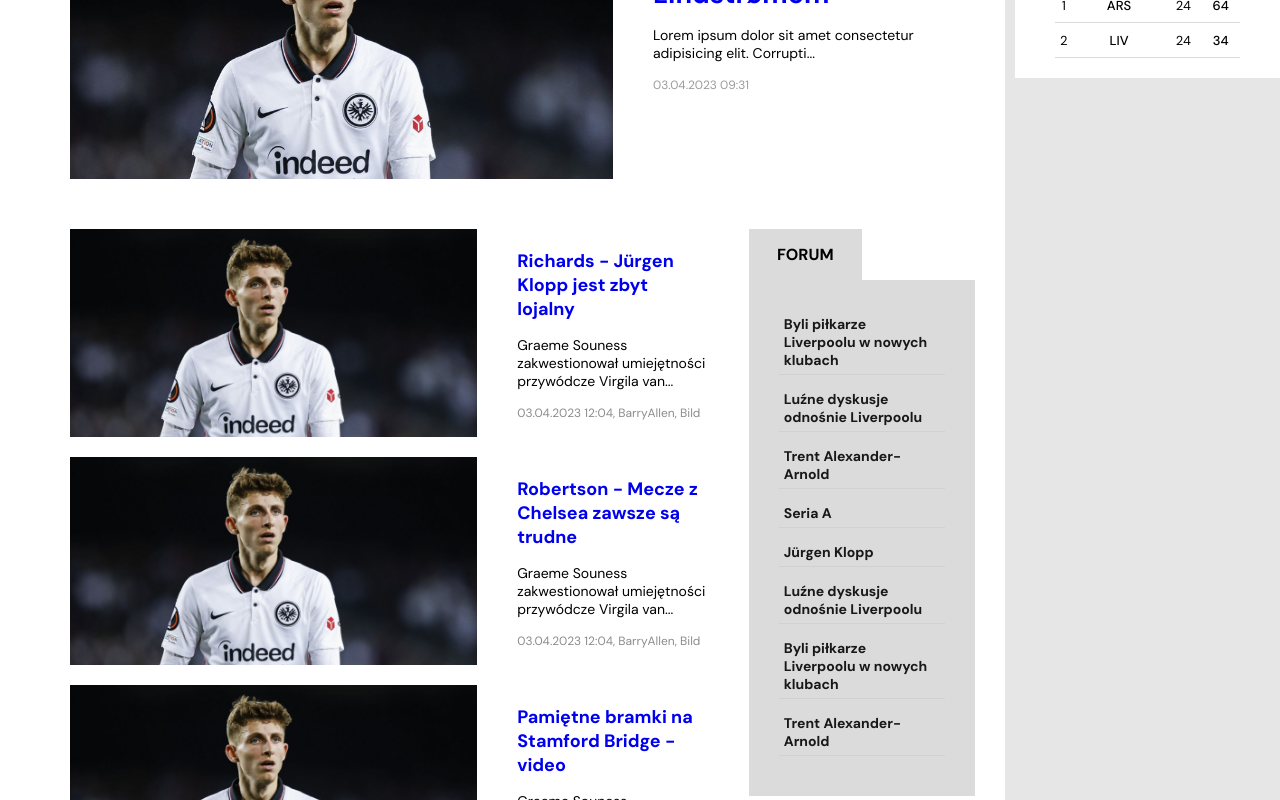
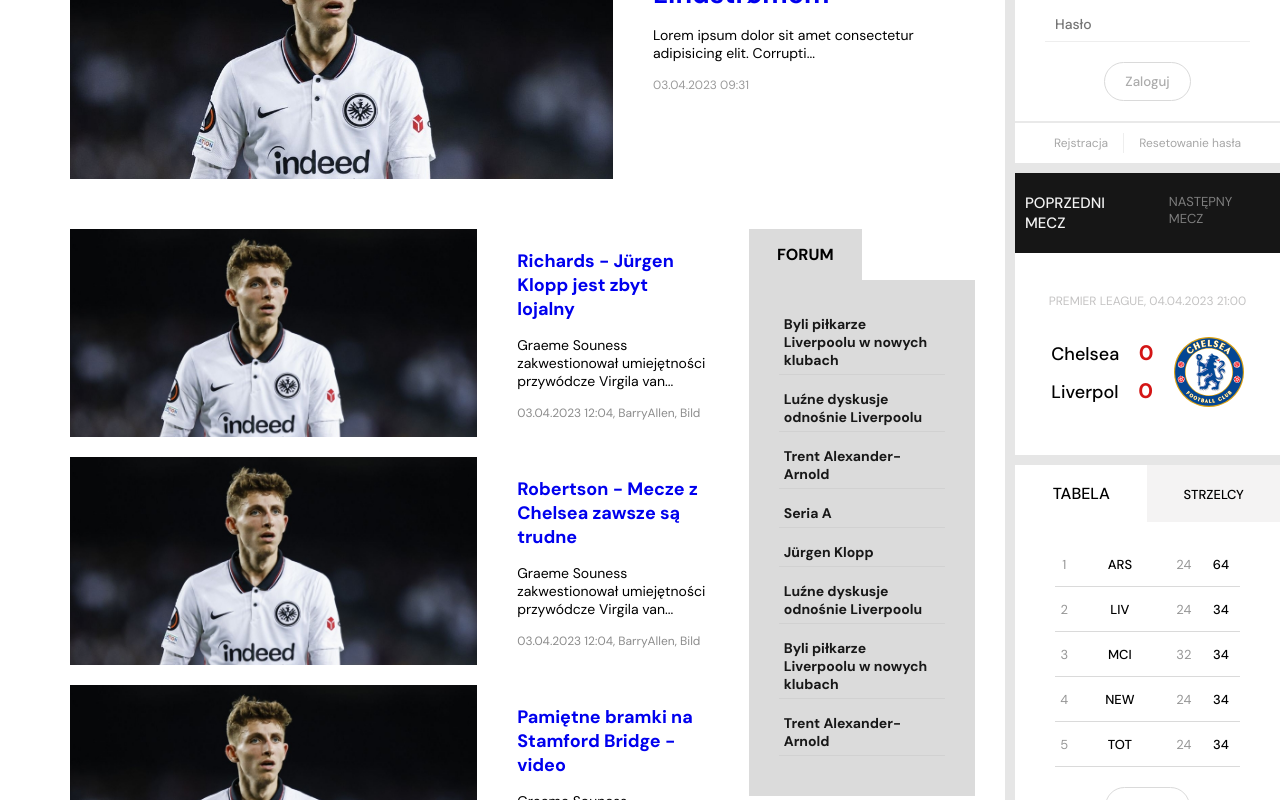
Before and after one commit to Dziara92/copy-lfc.pl, a React (Create React App) app: page / in a window 1280 px wide. Shown: the part 360-1160 px from the top of the page. Built offline with nearby package versions, Linux system fonts and the light colour scheme.

Commit message:
update login component and add new component(nextMatch) to aside

```diff
--- a/src/App.js
+++ b/src/App.js
@@ -13,6 +13,7 @@ function App() {
           <Route path="/:title" element={<SinglePost />} />
           <Route path="/about" element={<About />} />
           <Route path="/archives" element={<Archives />} />
+          <Route path="/registration" element={<div>rejstraca</div>} />
           <Route path="*" element={<div>brak podstrony</div>} />
         </Routes>
         <Aside />
--- a/src/Components/Aside/Aside.js
+++ b/src/Components/Aside/Aside.js
@@ -3,11 +3,13 @@ import style from "./aside.module.css";
 
 import Table from "./Tablea/Table";
 import Login from "./Login/Login";
+import NextMatch from "./NextMatch/NextMatch";
 
 const Aside = () => {
   return (
     <div className={style.wrapperaside}>
       <Login />
+      <NextMatch />
       <Table />
     </div>
   );
--- /dev/null
+++ b/src/Components/Aside/Btn/Btn.js
@@ -0,0 +1,8 @@
+import React from "react";
+import style from "./btn.module.css";
+
+const Btn = ({ children, clickHandler }) => {
+  return <button onClick={clickHandler}>{children}</button>;
+};
+
+export default Btn;
--- /dev/null
+++ b/src/Components/Aside/Btn/btn.module.css
@@ -0,0 +1,15 @@
+button {
+  background-color: transparent;
+  border: 1px solid #dadada;
+  padding: 10px 20px;
+  border-radius: 40px;
+  margin: 20px auto 20px auto;
+  display: block;
+  color: #acacac;
+  cursor: pointer;
+  font-family: DM Sans;
+  font-weight: 500;
+}
+button:hover {
+  background-color: #f5f5f5;
+}
--- /dev/null
+++ b/src/Components/Aside/Login/Login.js
@@ -0,0 +1,97 @@
+import React from "react";
+import { useState } from "react";
+import { Link } from "react-router-dom";
+import Btn from "../Btn/Btn";
+import style from "./login.module.css";
+
+const Login = () => {
+  const [login, setLogin] = useState("");
+  const [password, setPassword] = useState("");
+  const [errorLog, setErrorLog] = useState(false);
+  const [errorPas, setErrorPas] = useState(false);
+  const [user, setUser] = useState({});
+
+  const handleLoginForm = (e) => {
+    e.preventDefault();
+    setErrorLog(false);
+    setErrorPas(false);
+    if (login.length < 3 && password.length < 6) {
+      setErrorLog(true);
+      setErrorPas(true);
+      return;
+    }
+    if (login.length < 3) {
+      setErrorLog(true);
+      return;
+    }
+    if (password.length < 6) {
+      setErrorPas(true);
+      return;
+    }
+    setUser({ name: login });
+    setLogin("");
+    setPassword("");
+  };
+
+  const handleLogOut = () => {
+    setUser({});
+  };
+
+  return (
+    <div className={style.wrapper}>
+      {user.name ? (
+        <div className={style.userLogin}>
+          <p>Witaj jesteś zalogowany jako:</p>
+          <h4>{user.name}</h4>
+          <Btn clickHandler={handleLogOut}>Wyloguj</Btn>
+        </div>
+      ) : (
+        <>
+          <h4>Logowanie</h4>
+          <form onSubmit={(e) => handleLoginForm(e)}>
+            <div className={style.logdiv}>
+              <input
+                type="text"
+                placeholder="Login"
+                name="username"
+                value={login}
+                onChange={(e) => setLogin(e.target.value)}
+              />
+            </div>
+            {errorLog && (
+              <div className={style.errorLogPass}>
+                <div className={style.triangle}></div>
+                <p>Nazwa użytkownika musi posiadać minimum 3 znaki!</p>
+              </div>
+            )}
+            <div className={style.logdiv}>
+              <input
+                type="password"
+                placeholder="Hasło"
+                name="password"
+                value={password}
+                onChange={(e) => setPassword(e.target.value)}
+              />
+            </div>
+            {errorPas && (
+              <div className={style.errorLogPass}>
+                <div className={style.triangle}></div>
+                <p>Hasło użytkownika musi posiadać minimum 6 znaków!</p>
+              </div>
+            )}
+            <Btn>Zaloguj</Btn>
+          </form>
+          <div className={style.registerandreset}>
+            <Link to="/registration">
+              <p>Rejstracja</p>
+            </Link>
+
+            <p>Resetowanie hasła</p>
+          </div>
+        </>
+      )}
+    </div>
+  );
+};
+
+export default Login;
--- /dev/null
+++ b/src/Components/Aside/Login/login.module.css
@@ -0,0 +1,81 @@
+.wrapper {
+  width: 100%;
+  background-color: #fff;
+  margin-bottom: 10px;
+  padding-top: 20px;
+}
+
+.wrapper h4 {
+  margin-left: 30px;
+  text-transform: uppercase;
+}
+.wrapper form {
+  padding: 0 30px;
+}
+
+.wrapper form .logdiv {
+  border-bottom: 1px solid #eeeeee;
+  margin: 15px 0;
+}
+.wrapper form input {
+  border: none;
+  padding: 8px 10px;
+  outline: none;
+  font-family: DM Sans;
+  font-size: 14px;
+  font-weight: 500;
+}
+.wrapper form .errorLogPass {
+  position: relative;
+  padding: 10px 20px;
+  border-radius: 5px;
+  background-color: #fa7f7f;
+  color: #701212;
+  font-size: 13px;
+}
+.wrapper form .errorLogPass .triangle {
+  position: absolute;
+  top: -7px;
+  left: 12px;
+  width: 0;
+  height: 0;
+  border-left: 10px solid transparent;
+  border-right: 10px solid transparent;
+
+  border-bottom: 10px solid #fa7f7f;
+}
+
+.wrapper .registerandreset {
+  display: flex;
+  justify-content: center;
+  align-items: center;
+  border-top: 2px solid #e9e9e9;
+  width: 100%;
+  padding: 10px 0;
+  font-size: 12px;
+}
+.wrapper .registerandreset p {
+  color: #a7a7a7;
+  padding: 2px 15px;
+  cursor: pointer;
+}
+.wrapper .registerandreset p:hover {
+  color: #8b8b8b;
+}
+
+.wrapper .registerandreset p:nth-child(1) {
+  border-right: 1px solid #eeeeee;
+}
+
+.wrapper .userLogin {
+  text-align: center;
+  padding-bottom: 20px;
+}
+.wrapper .userLogin p {
+  color: #8b8b8b;
+  font-size: 14px;
+}
+.wrapper .userLogin h4 {
+  font-size: 22px;
+  margin: 20px 0 0 0;
+}
--- /dev/null
+++ b/src/Components/Aside/NextMatch/NextMatch.js
@@ -0,0 +1,49 @@
+import React from "react";
+import style from "./nextmatch.module.css";
+import { useState } from "react";
+
+import ChelseaFc from "../../../images/Chelsea2005.svg";
+
+const NextMatch = () => {
+  const [isActive, setIsActive] = useState(true);
+
+  return (
+    <div className={style.wrapper}>
+      <div className={style.match_top}>
+        <p
+          className={isActive ? style.active : null}
+          onClick={() => setIsActive(true)}
+        >
+          Poprzedni mecz
+        </p>
+        <p
+          className={!isActive ? style.active : null}
+          onClick={() => setIsActive(false)}
+        >
+          Następny mecz
+        </p>
+      </div>
+      <div className={style.content}>
+        {isActive && (
+          <>
+            <p className={style.data}>Premier League, 04.04.2023 21:00</p>
+            <div className={style.match}>
+              <div>
+                <p>
+                  Chelsea <span className={style.score}>0</span>
+                </p>
+                <p>
+                  Liverpol <span className={style.score}>0</span>
+                </p>
+              </div>
+              <img src={ChelseaFc} alt="logo chelsea" />
+            </div>
+          </>
+        )}
+        {!isActive && <p>następny mecz</p>}
+      </div>
+    </div>
+  );
+};
+
+export default NextMatch;
--- /dev/null
+++ b/src/Components/Aside/NextMatch/nextmatch.module.css
@@ -0,0 +1,61 @@
+.wrapper {
+  width: 100%;
+  margin-bottom: 10px;
+}
+
+.wrapper .match_top {
+  background-color: #161616;
+  display: flex;
+  justify-content: center;
+  padding: 20px 0;
+}
+
+.wrapper .match_top p {
+  font-size: 13px;
+  text-transform: uppercase;
+  color: #7e7e7e;
+  padding: 0 10px;
+  cursor: pointer;
+}
+
+.wrapper .match_top p.active {
+  color: #f3f3f3;
+  font-size: 15px;
+  font-weight: 500;
+}
+
+.wrapper .content {
+  padding: 40px 30px;
+  background-color: #fff;
+}
+
+.wrapper .content .data {
+  font-family: DM Sans;
+  text-align: center;
+  text-transform: uppercase;
+  margin-bottom: 20px;
+  font-size: 12px;
+  color: #c4c3c3;
+}
+
+.wrapper .content .match {
+  display: flex;
+  justify-content: center;
+  align-items: center;
+  gap: 20px;
+  font-family: DM Sans;
+}
+.wrapper .content .match p {
+  margin: 10px 0;
+  font-size: 18px;
+  font-family: DM Sans;
+  font-weight: 500;
+}
+
+span.score {
+  color: #d41515;
+  font-size: 21px;
+  font-weight: 700;
+  margin-left: 15px;
+  display: inline;
+}
--- a/src/Components/Aside/Tablea/Table.js
+++ b/src/Components/Aside/Tablea/Table.js
@@ -1,59 +1,73 @@
 import React from "react";
 import { useState } from "react";
 import { useGlobalContext } from "../../../context";
+import Btn from "../Btn/Btn";
 import style from "./table.module.css";
 
 const Table = () => {
-  const { table } = useGlobalContext();
-  const [selectedTable, setSelectedTable] = useState(true);
-  const [selectedScore, setSelectedScore] = useState(false);
+  const { table, goalScorers } = useGlobalContext();
+  const [showMoreTable, setShowMoreTable] = useState(5);
+  const [isActive, setIsActive] = useState(true);
 
-  const handleSelected = (e) => {
-    const select = e.target.textContent;
-    if (select === "Tabela") {
-      setSelectedTable(true);
-      setSelectedScore(false);
-      return;
-    }
-    if (select === "Strzelcy") {
-      setSelectedTable(false);
-      setSelectedScore(true);
-      return;
-    }
+  const btnShowMoreTable = () => {
+    return showMoreTable >= 12 ? setShowMoreTable(5) : setShowMoreTable(12);
   };
 
   return (
     <div className={style.wrapper}>
       <div className={style.table_top}>
         <p
-          className={selectedTable ? style.selected : null}
-          onClick={(e) => handleSelected(e)}
+          className={isActive && style.selected}
+          onClick={() => setIsActive(true)}
         >
           Tabela
         </p>
         <p
-          className={selectedScore ? style.selected : null}
-          onClick={(e) => handleSelected(e)}
+          className={!isActive && style.selected}
+          onClick={() => setIsActive(false)}
         >
           Strzelcy
         </p>
       </div>
       <div className={style.table}>
-        {selectedTable && (
+        {isActive && (
+          <>
+            <table>
+              {table
+                .map((item) => {
+                  return (
+                    <tbody key={item.id}>
+                      <tr>
+                        <td>{item.place}</td>
+                        <td>{item.team}</td>
+                        <td>{item.games}</td>
+                        <td>{item.score}</td>
+                      </tr>
+                    </tbody>
+                  );
+                })
+                .slice(0, showMoreTable)}
+            </table>
+            <Btn clickHandler={btnShowMoreTable}>
+              {showMoreTable === 5 ? "Rozwiń" : "Zwiń"}
+            </Btn>
+          </>
+        )}
+        {!isActive && (
           <table>
-            {table.map((item) => {
+            {goalScorers.map((item) => {
               return (
-                <tr key={item.id}>
-                  <td>{item.place}</td>
-                  <td>{item.team}</td>
-                  <td>{item.games}</td>
-                  <td>{item.score}</td>
-                </tr>
+                <tbody key={item.id}>
+                  <tr>
+                    <td>{item.place}</td>
+                    <td className={style.player}>{item.player}</td>
+                    <td>{item.score}</td>
+                  </tr>
+                </tbody>
               );
             })}
           </table>
         )}
-        {selectedScore && <p>score</p>}
       </div>
     </div>
   );
--- a/src/Components/Aside/Tablea/table.module.css
+++ b/src/Components/Aside/Tablea/table.module.css
@@ -33,7 +33,7 @@ table {
 
 table td {
   border-bottom: 1px solid #dadada;
-  height: 35px;
+  height: 45px;
 }
 table td:nth-child(2) {
   width: 50%;
@@ -43,3 +43,13 @@ table td:nth-child(4) {
   font-weight: 500;
   text-transform: uppercase;
 }
+table td:nth-child(1),
+table td:nth-child(3) {
+  color: #969696;
+  text-transform: uppercase;
+}
+
+tbody tr td.player {
+  width: 70%;
+  text-transform: capitalize;
+}
--- a/src/Data.js
+++ b/src/Data.js
@@ -140,6 +140,80 @@ const table = [
     score: "34",
     id: 2,
   },
+  {
+    place: "3",
+    team: "MCI",
+    games: "32",
+    score: "34",
+    id: 3,
+  },
+  {
+    place: "4",
+    team: "NEW",
+    games: "24",
+    score: "34",
+    id: 4,
+  },
+  {
+    place: "5",
+    team: "TOT",
+    games: "24",
+    score: "34",
+    id: 5,
+  },
+  {
+    place: "6",
+    team: "MUN",
+    games: "24",
+    score: "34",
+    id: 6,
+  },
+  {
+    place: "7",
+    team: "MUN",
+    games: "24",
+    score: "34",
+    id: 7,
+  },
+  {
+    place: "8",
+    team: "MUN",
+    games: "24",
+    score: "34",
+    id: 8,
+  },
+];
+const goalScorers = [
+  {
+    place: "1",
+    player: "Mohamed Salah",
+    score: "28",
+    id: 1,
+  },
+  {
+    place: "2",
+    player: "Darwin Núñez",
+    score: "20",
+    id: 2,
+  },
+  {
+    place: "3",
+    player: "Roberto Firmino",
+    score: "17",
+    id: 3,
+  },
+  {
+    place: "4",
+    player: "Harvey Elliott",
+    score: "8",
+    id: 4,
+  },
+  {
+    place: "5",
+    player: "Luis Díaz",
+    score: "3",
+    id: 5,
+  },
 ];
 
-export { menuLeft, menuRight, news, forum, table };
+export { menuLeft, menuRight, news, forum, table, goalScorers };
--- a/src/context.js
+++ b/src/context.js
@@ -1,5 +1,5 @@
 import React, { useState, useContext } from "react";
-import { menuLeft, menuRight, news, forum, table } from "./Data";
+import { menuLeft, menuRight, news, forum, table, goalScorers } from "./Data";
 
 const AppContext = React.createContext();
 
@@ -32,6 +32,7 @@ export const AppProvider = ({ children }) => {
         news,
         forum,
         table,
+        goalScorers,
       }}
     >
       {children}
```
Also changed, not shown: src/images/Chelsea2005.svg (added).
